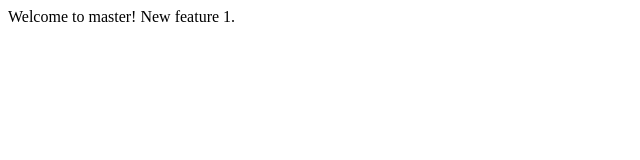
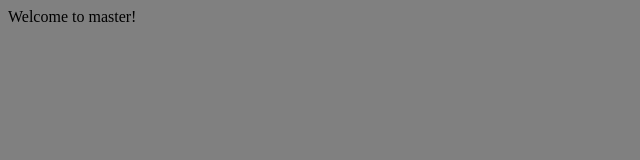
Before and after one commit to geekysrm/learning-git, a plain HTML site: page index.html in a window 1280 px wide. Shown: the whole page, without its empty margins (0-640 px from the left). Drawn offline with Linux system fonts and the light colour scheme.

Commit message:
add new styling

```diff
--- /dev/null
+++ b/index.css
@@ -0,0 +1,3 @@
+body {
+    background-color: grey;
+}
--- a/index.html
+++ b/index.html
@@ -4,9 +4,9 @@
     <meta charset="UTF-8">
     <meta name="viewport" content="width=device-width, initial-scale=1.0">
     <title>My first website</title>
+    <link rel="stylesheet" href="index.css">
 </head>
 <body>
     Welcome to master!
-    New feature 1.
 </body>
 </html>
```
